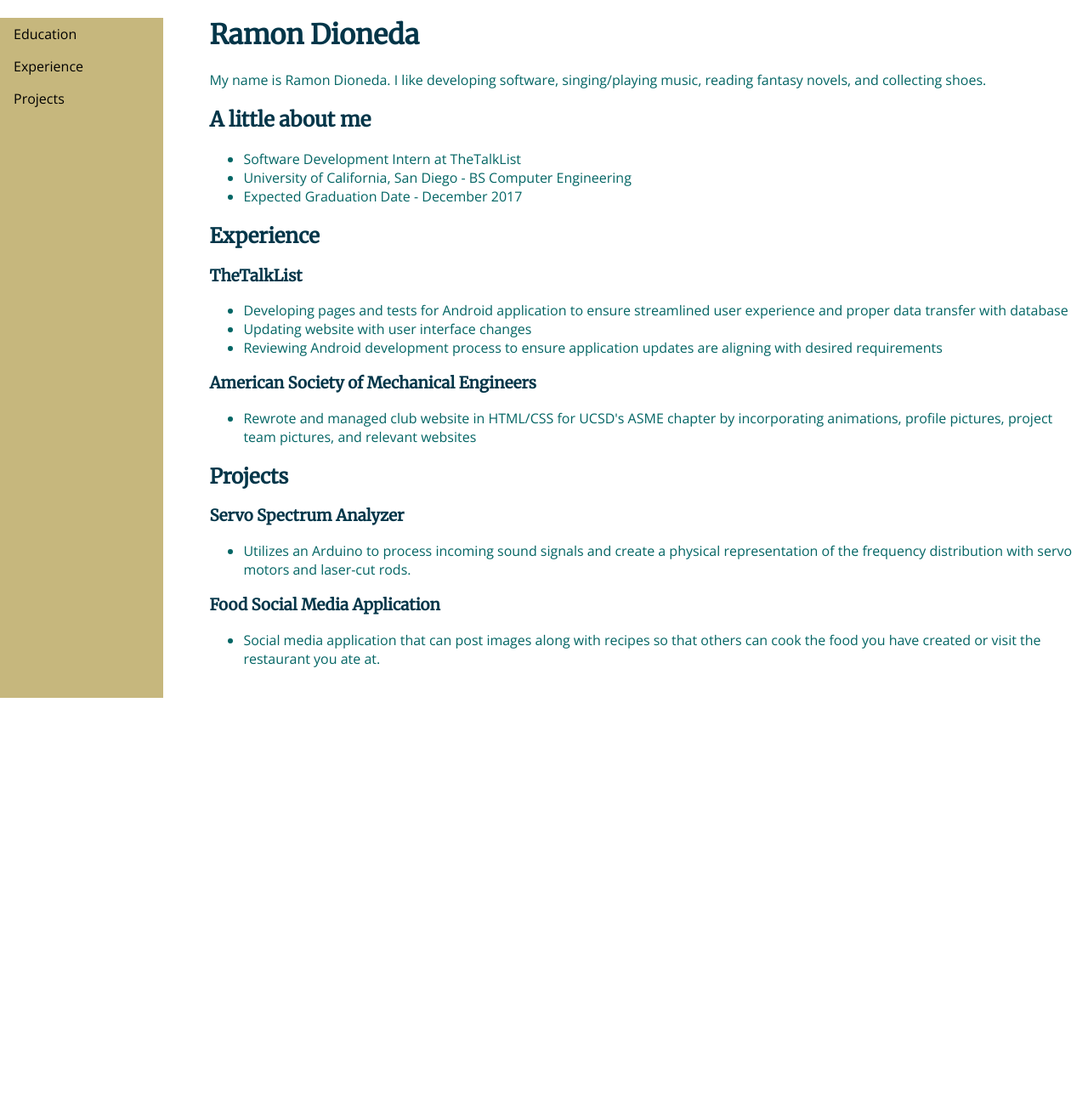
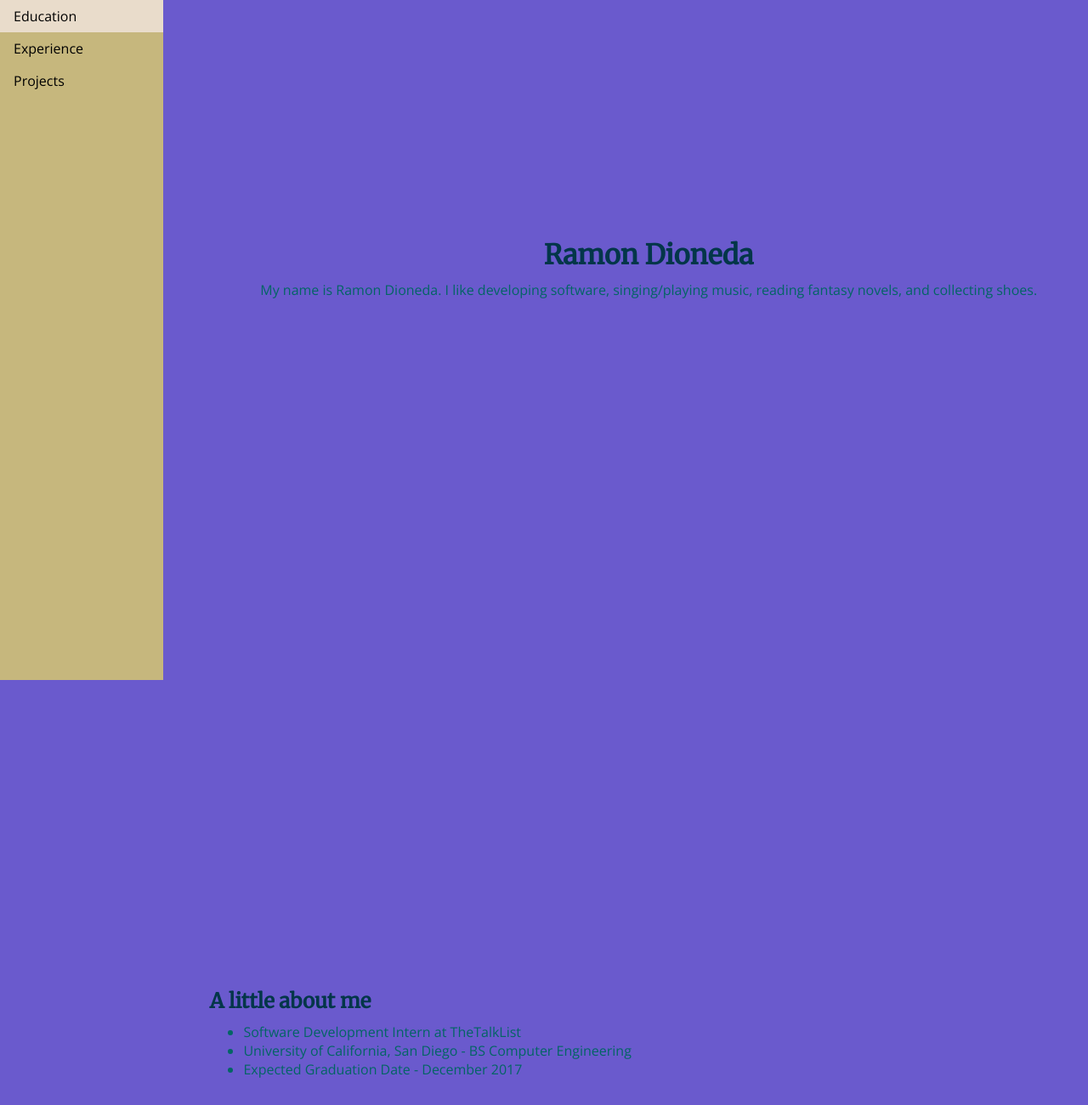
Before and after one commit to dionedarj/web-portfolio, a plain HTML site: page About Me.html in a window 1280 px wide. Shown: the top 1300 px of the page at 85% size. Before the commit the page ends 821 px from the top, so only its background shows below. Drawn offline with nearby package versions, Linux system fonts and the light colour scheme.

Commit message:
Added all files

```diff
--- a/About Me.html
+++ b/About Me.html
@@ -8,21 +8,24 @@
 <html>
     <body>
         <ul id = "navUL">
-            <li class = "navElement"><a class = "navLink" href = "#">Education</a></li>
-            <li class = "navElement"><a class = "navLink" href = "#">Experience</a></li>
-            <li class = "navElement"><a class = "navLink" href = "#">Projects</a></li>
+            <li class = "navElement"><a class = "navLink" href = "#education">Education</a></li>
+            <li class = "navElement"><a class = "navLink" href = "#experience">Experience</a></li>
+            <li class = "navElement"><a class = "navLink" href = "#projects">Projects</a></li>
         </ul>
         <div id = "right">
+            <div id = "name">
                 <h1>Ramon Dioneda</h1>
                 <p>My name is Ramon Dioneda. I like developing software, singing/playing music, reading fantasy novels, and collecting shoes.</p>
-
+            </div>
+            <div id = "education">
                 <h2>A little about me</h2>
                 <ul class = "info">
                     <li>Software Development Intern at TheTalkList</li>
                     <li>University of California, San Diego - BS Computer Engineering</li>
                     <li>Expected Graduation Date - December 2017</li>
                 </ul>
-
+            </div>
+            <div id = "experience">
                 <h2>Experience</h2>
                     <h3>TheTalkList</h3>
                     <ul class = "info">
@@ -41,7 +44,8 @@
                         project team pictures, and relevant websites
                         </li>
                     </ul>
-
+            </div>
+            <div id = "projects">
                 <h2>Projects</h2>
                     <h3>Servo Spectrum Analyzer</h3>
                         <ul class = "info">
@@ -58,5 +62,6 @@
                             </li>
                             </ul>
             </div>
+        </div>
     </body>
 </html>
--- a/css/About Me.css
+++ b/css/About Me.css
@@ -1,22 +1,31 @@
-
+*{margin: 0;}
 h1,h2,h3 {
     font-family: 'Merriweather', sans-serif;
     color: #033649;
     margin-left: 5%;
-    background-color:white;
+    margin-bottom: 10px;
 }
 
 p,ul.info {
     font-family: 'Open Sans', sans-serif;
     color: #036564;
     margin-left: 5%;
-    background-color:white;
+    margin-bottom: 10px;
+}
+#name {
+    padding-bottom: 100vh;
+    padding-top:35vh;
+    text-align: center;
+}
+#education, #experience, #projects {
+    margin-bottom: 100vh;
 }
 
 body,html {
     height:100%;
-    margin: 0;
+    margin: 0px;
     padding: 0;
+    background-color:slateblue;
 }
 #right {
     margin-left: 15%;
```
Also changed, not shown: RJ.html (line endings or trailing spaces), Test.html (line endings or trailing spaces), argh.html (line endings or trailing spaces), js/menu.js (line endings or trailing spaces), misc/About Me.txt. Lines whose indentation alone changed are shown as unchanged.
